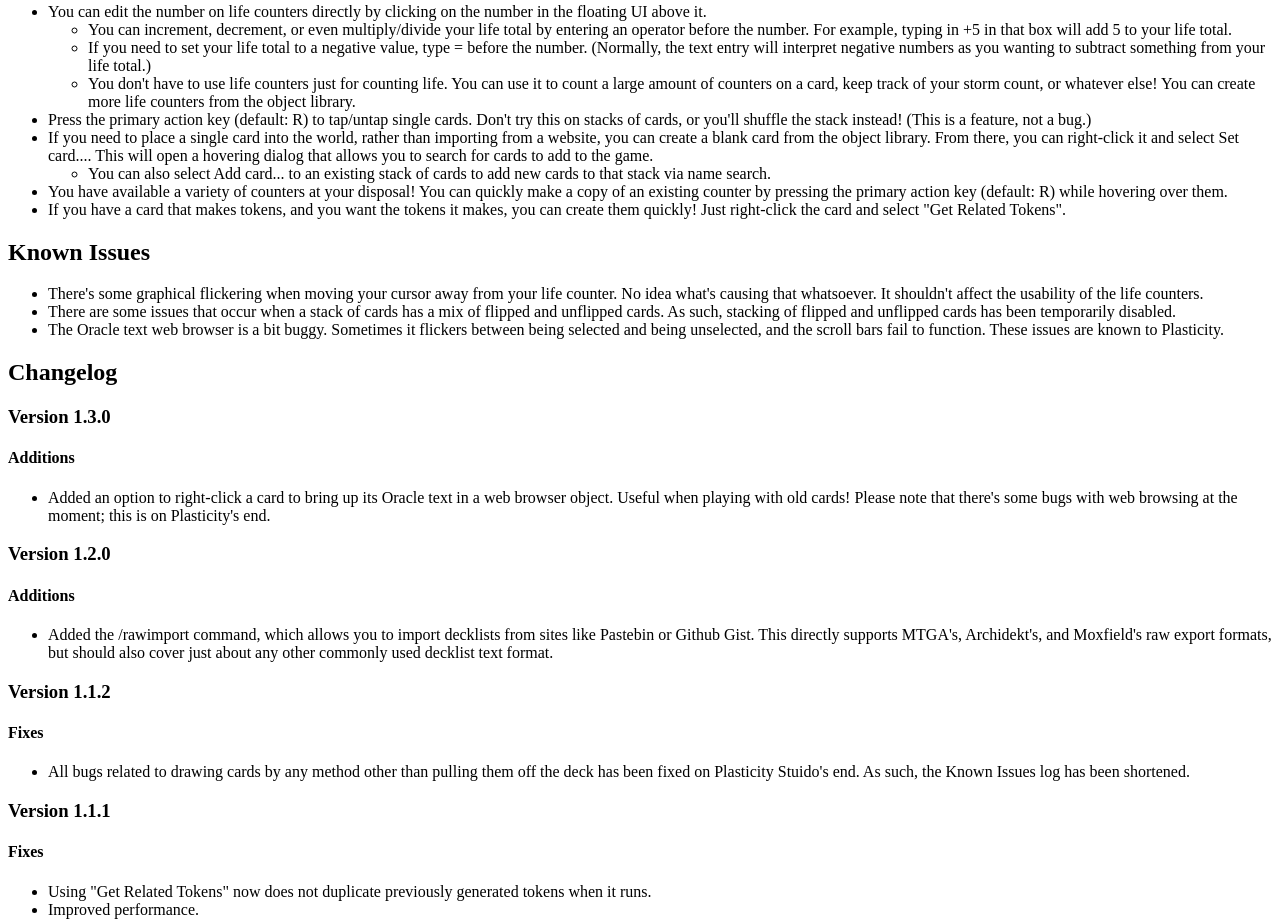
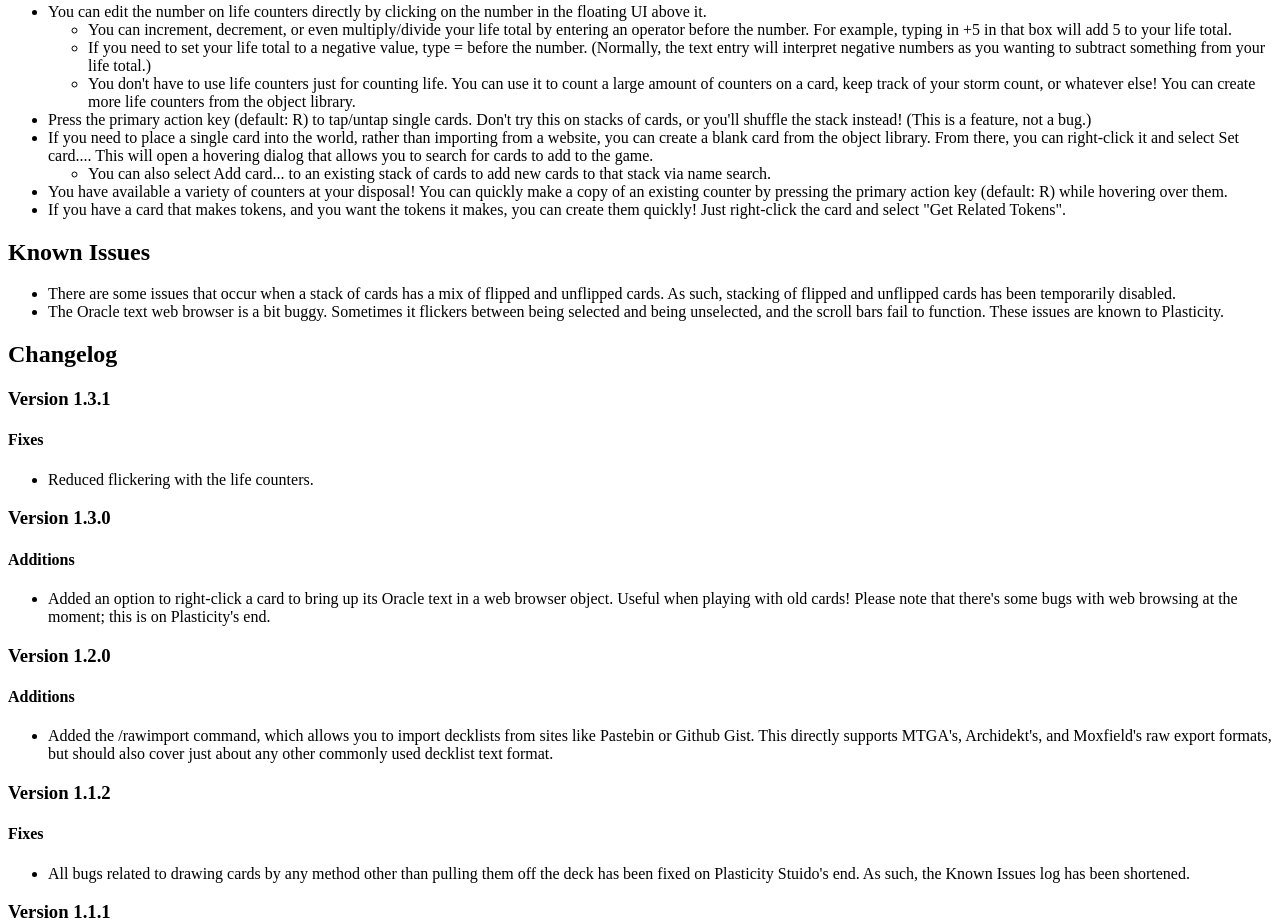
Before and after one commit to iconmaster5326/TTPMTG, a plain HTML site: page Manual/manual.html in a window 1280 px wide. Shown: the part 990-1913 px from the top of the page. Drawn offline with Linux system fonts and the light colour scheme.

Commit message:
Fixed flickering of life counters
Many thanks to BoxDrop on Discord!

```diff
--- a/Manual/manual.html
+++ b/Manual/manual.html
@@ -1,7 +1,7 @@
 <html>
   <body>
     <h1>TTPMTG - Magic: the Gathering for Tabletop Playground</h1>
-    <h2>Version 1.3.0</h2>
+    <h2>Version 1.3.1</h2>
     <p>
       Hello and welcome to TTPMTG, the ultimate Magic: the Gathering experience
       for Tabletop Playground!
@@ -149,11 +149,6 @@
     <h2>Known Issues</h2>
     <ul>
       <li>
-        There's some graphical flickering when moving your cursor away from your
-        life counter. No idea what's causing that whatsoever. It shouldn't
-        affect the usability of the life counters.
-      </li>
-      <li>
         There are some issues that occur when a stack of cards has a mix of
         flipped and unflipped cards. As such, stacking of flipped and unflipped
         cards has been temporarily disabled.
@@ -165,6 +160,13 @@
       </li>
     </ul>
     <h2>Changelog</h2>
+    <h3>Version 1.3.1</h3>
+    <h4>Fixes</h4>
+    <ul>
+      <li>
+        Reduced flickering with the life counters.
+      </li>
+    </ul>
     <h3>Version 1.3.0</h3>
     <h4>Additions</h4>
     <ul>
```
Also changed, not shown: Scripts/lifeCounter.js (+9 -0 lines), Thumbnails/50647A414B80CEF770FCF6A3468384D4.png, 1 other file.
